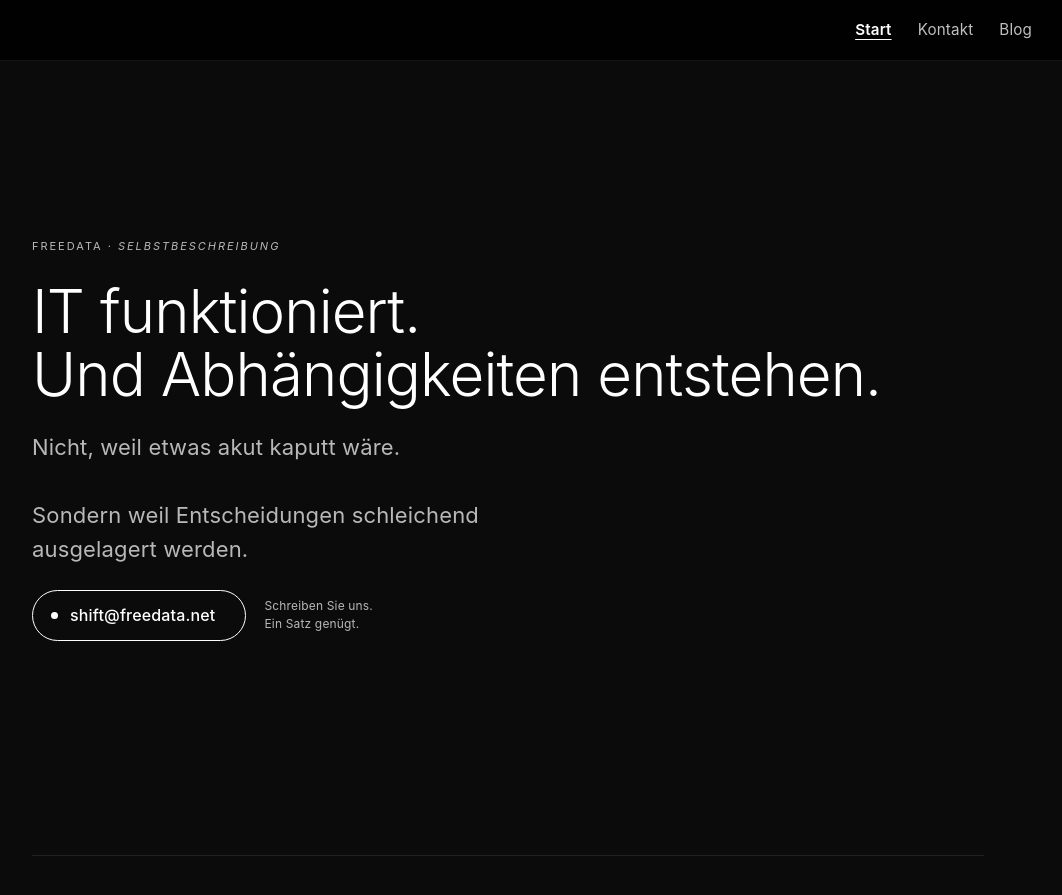
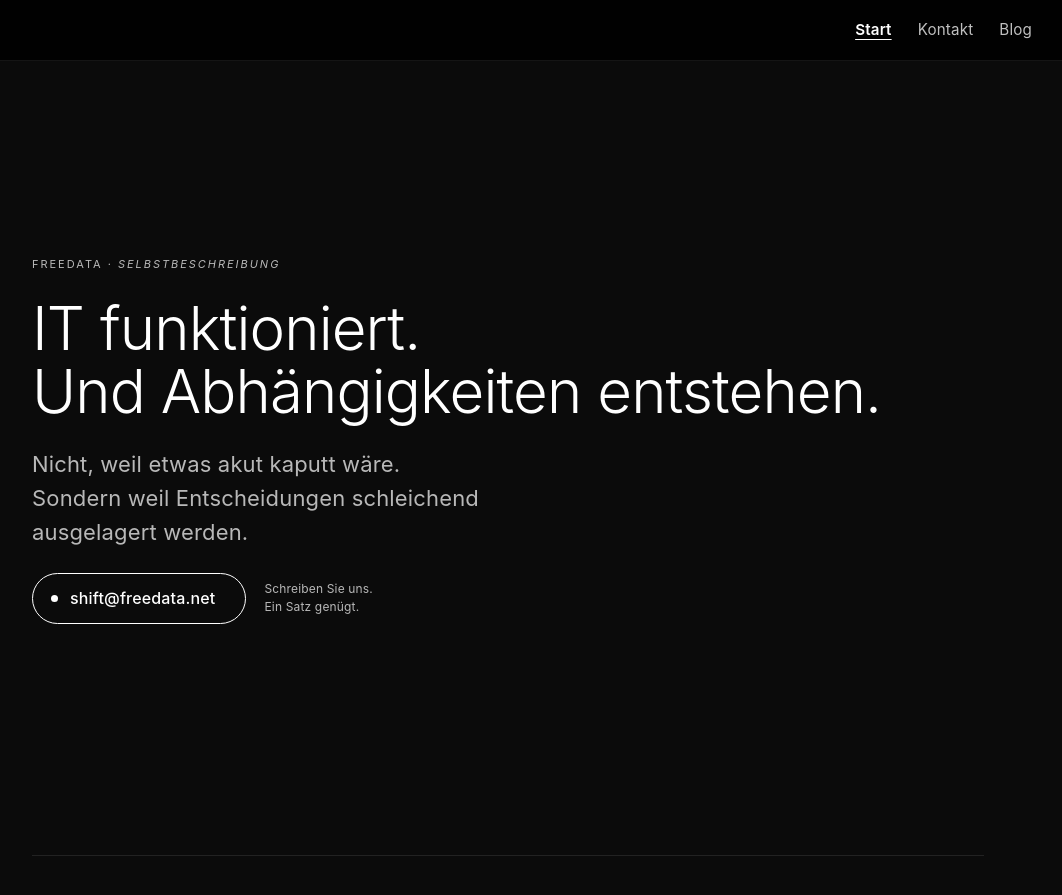
Before and after one commit to freedata-coop/freedata-coop.github.io, a Jekyll site: the page built from index.md, in a window 1280 px wide and 900 px high. Shown: the top 895 px of the window, without its empty margins (132-1194 px from the left). Built offline with Jekyll 4.4.1, drawn with Linux system fonts in a browser that asks for light colours.

Commit message:
(feat): edit css

```diff
--- a/index.md
+++ b/index.md
@@ -9,7 +9,7 @@
   <h1>IT funktioniert.<br>Und Abhängigkeiten entstehen.</h1>
 
   <p class="lead">
-    Nicht, weil etwas akut kaputt wäre.<br><br>
+    Nicht, weil etwas akut kaputt wäre.<br>
     Sondern weil Entscheidungen schleichend ausgelagert werden.
   </p>
 
@@ -27,10 +27,8 @@
 
 <section class="grid" aria-label="Beobachtung und Unterscheidungen">
   <div class="stack">
-    <div class="head">
-      <span class="label">Beobachtung</span>
-      <h2>Kontrolle und Abhängigkeit werden oft verwechselt.</h2>
-    </div>
+    <span class="label">Beobachtung</span>
+    <h2>Kontrolle und Abhängigkeit werden oft verwechselt.</h2>
     <p>
       In Gesprächen mit Unternehmern zeigt sich ein wiederkehrendes Muster:
       IT-Entscheidungen werden nicht bewusst getroffen, sondern aus Bequemlichkeit vermieden.
@@ -44,10 +42,8 @@
   </div>
 
   <div class="stack">
-    <div class="head">
-      <span class="label">Prozess</span>
-      <h2>Entscheidung und Bequemlichkeit.</h2>
-    </div>
+    <span class="label">Prozess</span>
+    <h2>Entscheidung und Bequemlichkeit.</h2>
     <p>
       Bequemlichkeit ist kein moralisches Problem. Sie ist eine betriebliche Notwendigkeit.
       Problematisch wird sie dort, wo sie Entscheidungen ersetzt.
@@ -70,10 +66,8 @@
 
 <section class="grid" aria-label="Technische Konkretisierung und Konsequenz">
   <div class="stack">
-    <div class="head">
-       <span class="label">Technik</span>
-       <h2>Besitz ist etwas anderes als Zugriff.</h2>
-    </div>
+    <span class="label">Technik</span>
+    <h2>Besitz ist etwas anderes als Zugriff.</h2>
     <p>
       Technisch zeigt sich diese Verdünnung sehr konkret:
       Systeme können nutzbar sein, ohne verfügbar zu sein.
@@ -89,10 +83,8 @@
   </div>
 
   <div class="stack">
-    <div class="head">
-      <span class="label">Konsequenz</span>
-      <h2>Warum Einzellösungen nicht skalieren.</h2>
-    </div>
+    <span class="label">Konsequenz</span>
+    <h2>Warum Einzellösungen nicht skalieren.</h2>
     <p>
       Individuelle Optimierung ist sinnvoll. Aber sie skaliert schlecht.
       Jedes Unternehmen, das dieselben Grundentscheidungen immer wieder neu treffen muss,
@@ -109,10 +101,8 @@
 
 <section class="grid" aria-label="Genossenschaft und Selbstbeschreibung">
   <div class="stack">
-    <div class="head">
-      <span class="label">Organisationslogik</span>
-      <h2>Die Logik einer Genossenschaft.</h2>
-    </div>
+    <span class="label">Organisationslogik</span>
+    <h2>Die Logik einer Genossenschaft.</h2>
     <p>
       Eine Genossenschaft ist keine Ideologie.
       Sie ist eine Organisationsform, die kollektive Vorentscheidungen ermöglicht –
@@ -126,10 +116,8 @@
   </div>
 
   <div class="stack">
-    <div class="head">
-      <span class="label">FreeData</span>
-      <h2>FreeData als Struktur.</h2>
-    </div>
+    <span class="label">FreeData</span>
+    <h2>FreeData als Struktur.</h2>
     <p>
       FreeData ist keine Plattform. Kein Produktversprechen. Kein Manifest.
       FreeData ist der Versuch, Entscheidungen über IT-Grundlagen kollektiv vorzudenken
@@ -156,13 +144,11 @@
   </div>
 
   <div class="stack">
-    <div class="head">
-      <span class="label">Kontakt</span>
-      <h2>
-         Wenn diese Unterscheidungen für Sie Sinn ergeben,<br>
-        dann lohnt sich ein Gespräch.
-      </h2>
-    </div>
+    <span class="label">Kontakt</span>
+    <h2>
+      Wenn diese Unterscheidungen für Sie Sinn ergeben,<br>
+      dann lohnt sich ein Gespräch.
+    </h2>
     <div class="row">
       <a class="cta" href="mailto:shift@freedata.net?subject=Kontrolle%20statt%20Abh%C3%A4ngigkeit%20%E2%80%93%20FreeData&body=Kurz%3A%20Was%20ich%20bei%20uns%20sehe%3A%20">
         <span class="dot" aria-hidden="true"></span>
```
